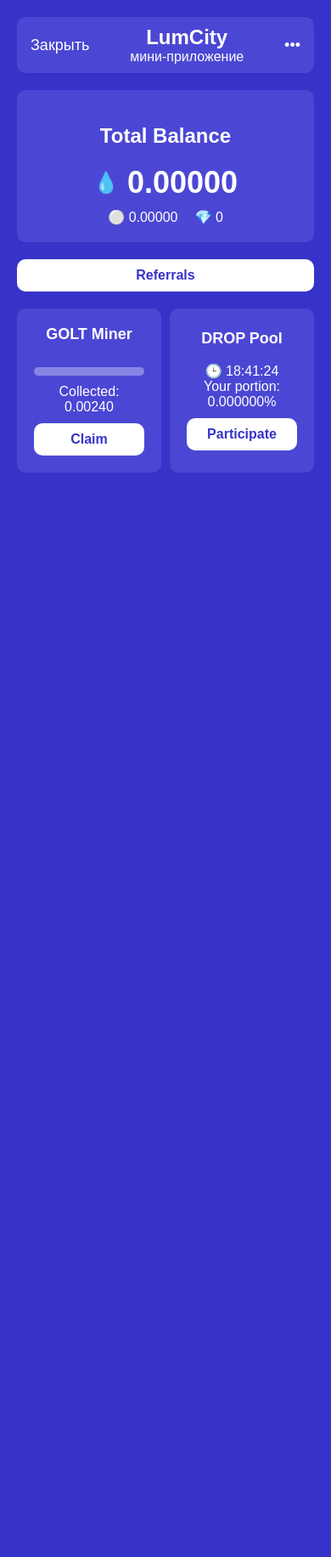
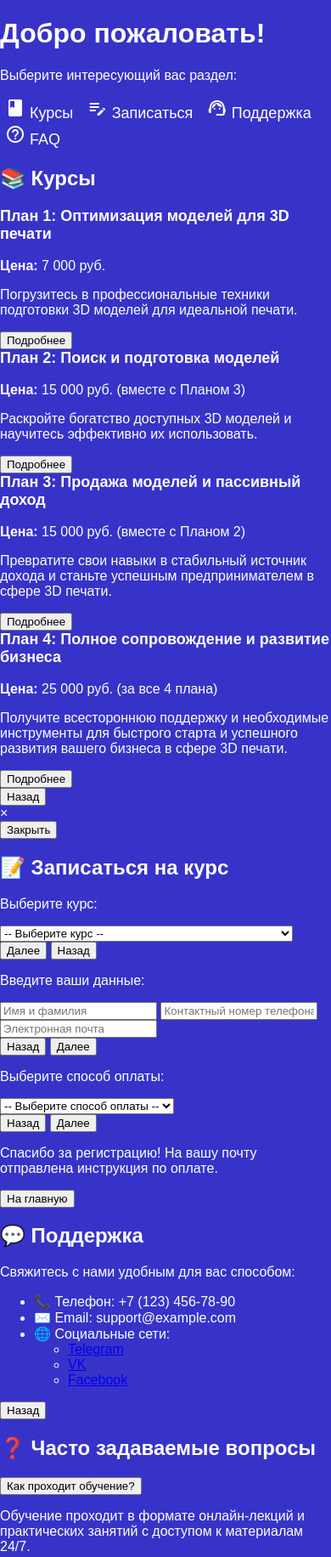
Before and after one commit to Weulon/test, a plain HTML site: page index.html in a window 390 px wide. Shown: the top 1832 px of the page at 85% size. Before the commit the page ends 844 px from the top, so only its background shows below. Drawn offline with Linux system fonts and the light colour scheme.

Commit message:
Update index.html

```diff
--- a/index.html
+++ b/index.html
@@ -1,114 +1,185 @@
 <!DOCTYPE html>
-<html lang="en">
+<html lang="ru">
 <head>
     <meta charset="UTF-8">
-    <meta http-equiv="X-UA-Compatible" content="IE=edge">
-    <meta name="viewport" content="width=device-width, initial-scale=1.0">
-    <title>LumCity Mini App</title>
+    <title>Курсы по 3D моделированию и печати</title>
+    <!-- Подключение шрифтов и стилей -->
     <link rel="stylesheet" href="styles.css">
+    <!-- Подключение иконок Material Icons -->
+    <link href="https://fonts.googleapis.com/icon?family=Material+Icons" rel="stylesheet">
+    <!-- Подключение шрифта Roboto -->
+    <link href="https://fonts.googleapis.com/css?family=Roboto:400,500,700&display=swap" rel="stylesheet">
 </head>
 <body>
-    <div class="app-container" id="main-menu">
-        <div class="header">
-            <button class="close-btn">Закрыть</button>
-            <div class="app-title">
-                <h1>LumCity</h1>
-                <span>мини-приложение</span>
-            </div>
-            <button class="menu-btn">•••</button>
-        </div>
-        <div class="balance-section">
-            <h2>Total Balance</h2>
-            <div class="balance-amount">
-                <div class="icon">💧</div>
-                <span class="amount" id="total-balance">0.00000</span>
-            </div>
-            <div class="additional-balances">
-                <div class="balance-item">⚪ <span id="additional-balance-1">0.00000</span></div>
-                <div class="balance-item">💎 <span id="additional-balance-2">0</span></div>
+    <div class="container">
+        <!-- Главное меню -->
+        <div id="main-menu" class="menu active">
+            <h1>Добро пожаловать!</h1>
+            <p>Выберите интересующий вас раздел:</p>
+            <div class="menu-buttons">
+                <button class="menu-btn" onclick="showMenu('courses')">
+                    <span class="material-icons">book</span>
+                    Курсы
+                </button>
+                <button class="menu-btn" onclick="showMenu('enroll')">
+                    <span class="material-icons">edit_note</span>
+                    Записаться
+                </button>
+                <button class="menu-btn" onclick="showMenu('support')">
+                    <span class="material-icons">support_agent</span>
+                    Поддержка
+                </button>
+                <button class="menu-btn" onclick="showMenu('faq')">
+                    <span class="material-icons">help_outline</span>
+                    FAQ
+                </button>
             </div>
         </div>
-        <button class="referrals-btn">Referrals</button>
 
-        <!-- Main mining section with GOLT Miner and DROP Pool -->
-        <div class="mining-section">
-            <div class="miner-container">
-                <!-- GOLT Miner Block -->
-                <div class="golt-miner">
-                    <h3>GOLT Miner</h3>
-                    <div class="progress-bar">
-                        <div class="progress" id="progress-bar"></div>
+        <!-- Раздел "Курсы" -->
+        <div id="courses" class="menu">
+            <h2>📚 Курсы</h2>
+            <div class="course-list">
+                <!-- Курс 1 -->
+                <div class="course-item">
+                    <h3>План 1: Оптимизация моделей для 3D печати</h3>
+                    <p><strong>Цена:</strong> 7 000 руб.</p>
+                    <p>Погрузитесь в профессиональные техники подготовки 3D моделей для идеальной печати.</p>
+                    <button onclick="showCourseDetails(1)">Подробнее</button>
+                </div>
+                <!-- Курс 2 -->
+                <div class="course-item">
+                    <h3>План 2: Поиск и подготовка моделей</h3>
+                    <p><strong>Цена:</strong> 15 000 руб. (вместе с Планом 3)</p>
+                    <p>Раскройте богатство доступных 3D моделей и научитесь эффективно их использовать.</p>
+                    <button onclick="showCourseDetails(2)">Подробнее</button>
+                </div>
+                <!-- Курс 3 -->
+                <div class="course-item">
+                    <h3>План 3: Продажа моделей и пассивный доход</h3>
+                    <p><strong>Цена:</strong> 15 000 руб. (вместе с Планом 2)</p>
+                    <p>Превратите свои навыки в стабильный источник дохода и станьте успешным предпринимателем в сфере 3D печати.</p>
+                    <button onclick="showCourseDetails(3)">Подробнее</button>
+                </div>
+                <!-- Курс 4 -->
+                <div class="course-item">
+                    <h3>План 4: Полное сопровождение и развитие бизнеса</h3>
+                    <p><strong>Цена:</strong> 25 000 руб. (за все 4 плана)</p>
+                    <p>Получите всестороннюю поддержку и необходимые инструменты для быстрого старта и успешного развития вашего бизнеса в сфере 3D печати.</p>
+                    <button onclick="showCourseDetails(4)">Подробнее</button>
+                </div>
+            </div>
+            <div class="navigation">
+                <button onclick="showMenu('main-menu')">Назад</button>
+            </div>
+        </div>
+
+        <!-- Модальное окно с описанием курса -->
+        <div id="course-modal" class="modal">
+            <div class="modal-content">
+                <span class="close-button" onclick="closeModal()">&times;</span>
+                <div id="course-details"></div>
+                <button onclick="closeModal()">Закрыть</button>
+            </div>
+        </div>
+
+        <!-- Раздел "Записаться" -->
+        <div id="enroll" class="menu">
+            <h2>📝 Записаться на курс</h2>
+            <form id="enroll-form">
+                <!-- Шаг 1: Выбор курса -->
+                <div id="step-1" class="form-step active">
+                    <p>Выберите курс:</p>
+                    <select id="course-select" required>
+                        <option value="">-- Выберите курс --</option>
+                        <option value="1">План 1: Оптимизация моделей для 3D печати</option>
+                        <option value="2">План 2 и 3: Поиск моделей и пассивный доход</option>
+                        <option value="4">План 4: Полное сопровождение и развитие бизнеса</option>
+                    </select>
+                    <div class="navigation">
+                        <button type="button" onclick="nextStep(1)">Далее</button>
+                        <button type="button" onclick="showMenu('main-menu')">Назад</button>
                     </div>
-                    <div class="collected">Collected: <span id="collected-amount">0.00240</span></div>
-                    <button class="claim-btn" id="claim-main">Claim</button> <!-- Сохраняем исходный функционал блока Claim -->
                 </div>
+                <!-- Шаг 2: Персональные данные -->
+                <div id="step-2" class="form-step">
+                    <p>Введите ваши данные:</p>
+                    <input type="text" id="fullname" placeholder="Имя и фамилия" required>
+                    <input type="tel" id="phone" placeholder="Контактный номер телефона" required>
+                    <input type="email" id="email" placeholder="Электронная почта" required>
+                    <div class="navigation">
+                        <button type="button" onclick="prevStep(2)">Назад</button>
+                        <button type="button" onclick="nextStep(2)">Далее</button>
+                    </div>
+                </div>
+                <!-- Шаг 3: Оплата -->
+                <div id="step-3" class="form-step">
+                    <p>Выберите способ оплаты:</p>
+                    <select id="payment-method" required>
+                        <option value="">-- Выберите способ оплаты --</option>
+                        <option value="card">Банковская карта</option>
+                        <option value="wallet">Электронный кошелек</option>
+                        <option value="fastpay">Система быстрых платежей</option>
+                    </select>
+                    <div class="navigation">
+                        <button type="button" onclick="prevStep(3)">Назад</button>
+                        <button type="button" onclick="nextStep(3)">Далее</button>
+                    </div>
+                </div>
+                <!-- Шаг 4: Подтверждение -->
+                <div id="step-4" class="form-step">
+                    <p>Спасибо за регистрацию! На вашу почту отправлена инструкция по оплате.</p>
+                    <div class="navigation">
+                        <button type="button" onclick="showMenu('main-menu')">На главную</button>
+                    </div>
+                </div>
+            </form>
+        </div>
 
-                <!-- DROP Pool Block -->
-                <div class="drop-pool">
-                    <h3>DROP Pool</h3>
-                    <div class="pool-info">
-                        <div>🕒 <span id="drop-timer">18:41:24</span></div>
-                        <div>Your portion: <span id="drop-portion">0.000000%</span></div>
-                    </div>
-                    <button class="participate-btn" id="participate-btn">Participate</button>
+        <!-- Раздел "Поддержка" -->
+        <div id="support" class="menu">
+            <h2>💬 Поддержка</h2>
+            <p>Свяжитесь с нами удобным для вас способом:</p>
+            <ul class="contact-list">
+                <li>📞 Телефон: +7 (123) 456-78-90</li>
+                <li>✉️ Email: support@example.com</li>
+                <li>🌐 Социальные сети:
+                    <ul>
+                        <li><a href="#">Telegram</a></li>
+                        <li><a href="#">VK</a></li>
+                        <li><a href="#">Facebook</a></li>
+                    </ul>
+                </li>
+            </ul>
+            <div class="navigation">
+                <button onclick="showMenu('main-menu')">Назад</button>
+            </div>
+        </div>
+
+        <!-- Раздел "FAQ" -->
+        <div id="faq" class="menu">
+            <h2>❓ Часто задаваемые вопросы</h2>
+            <!-- Добавьте вопросы и ответы -->
+            <div class="faq-item">
+                <button class="faq-question" onclick="toggleFaq(1)">Как проходит обучение?</button>
+                <div id="faq-answer-1" class="faq-answer">
+                    <p>Обучение проходит в формате онлайн-лекций и практических занятий с доступом к материалам 24/7.</p>
                 </div>
+            </div>
+            <div class="faq-item">
+                <button class="faq-question" onclick="toggleFaq(2)">Как можно оплатить курс?</button>
+                <div id="faq-answer-2" class="faq-answer">
+                    <p>Вы можете оплатить курс банковской картой, электронным кошельком или через систему быстрых платежей.</p>
+                </div>
+            </div>
+            <!-- Добавьте больше вопросов по аналогии -->
+            <div class="navigation">
+                <button onclick="showMenu('main-menu')">Назад</button>
             </div>
         </div>
     </div>
 
-    <!-- New GOLT Miner Menu -->
-    <div class="golt-miner-menu" id="golt-miner-menu" style="display: none;">
-        <div class="header">
-            <button class="back-btn" id="back-btn">←</button>
-            <div class="app-title">
-                <h1>GOLT Miner</h1>
-            </div>
-        </div>
-        <div class="miner-content">
-            <div class="collected-section">
-                <p>⚪ Collected</p>
-                <div class="amount-collected" id="mining-amount">0.00240</div>
-                <div class="progress-bar">
-                    <div class="progress" id="progress-bar-animation"></div>
-                </div>
-            </div>
-            <button class="claim-btn" id="claim-golt">Claim</button>
-            <div class="animation-text" id="claim-animation" style="display: none;">Coins Claimed!</div>
-        </div>
-
-        <!-- Upgrades Section -->
-        <div class="upgrades-section">
-            <h3>Upgrades</h3>
-            <div class="current-balance">
-                <span class="balance-label">Мой баланс:</span> ⚪ <span id="current-balance">0.00000</span>
-            </div>
-            <div class="upgrade-item">
-                <div class="upgrade-info">
-                    <div class="upgrade-level">Pickaxe / <span id="current-level">1</span> LVL</div>
-                    <div class="earnings-rate">+ <span id="earnings-per-hour">0.0026</span> / hr</div>
-                </div>
-                <div class="upgrade-cost">
-                    <span id="upgrade-cost">0.0012</span> ⚪
-                </div>
-                <button class="lvl-up-btn" id="lvl-up-btn">Lvl Up</button>
-                <div class="animation-text" id="levelup-animation" style="display: none;">Level Up!</div>
-            </div>
-
-            <!-- Storage Upgrade -->
-            <div class="upgrade-item">
-                <div class="upgrade-info">
-                    <div class="upgrade-level">Storage / <span id="storage-level">1</span> LVL</div>
-                    <div class="storage-capacity">max <span id="max-storage-hours">1</span> hours</div>
-                </div>
-                <div class="upgrade-cost">
-                    <span id="storage-upgrade-cost">0.0012</span> ⚪
-                </div>
-                <button class="lvl-up-btn" id="storage-upgrade-btn">Lvl Up</button>
-                <div class="animation-text" id="storage-animation" style="display: none;">Storage Upgraded!</div>
-            </div>
-        </div>
-    </div>
-
+    <!-- Подключение JavaScript -->
     <script src="script.js"></script>
 </body>
 </html>
```
